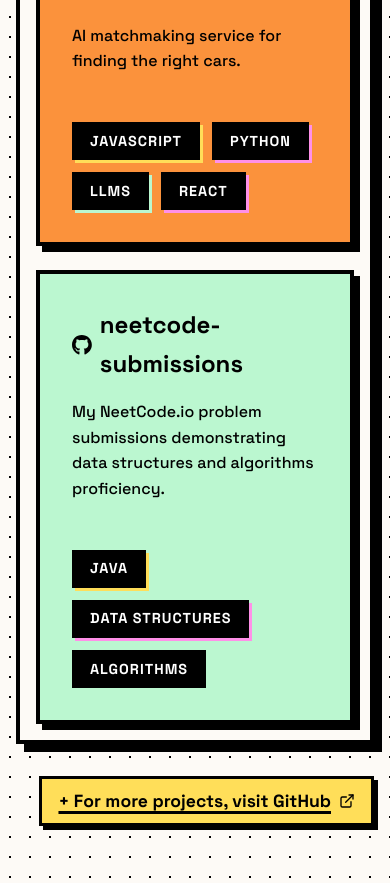
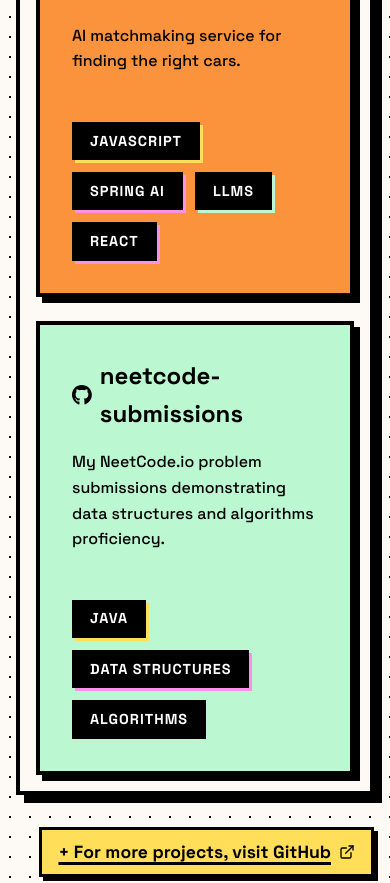
Before and after one commit to idevkshitij/idevkshitij.github.io, a React (Vite) app: page / in a window 390 px wide. Shown: the part 9893-10776 px from the top of the page. Built offline with nearby package versions, Linux system fonts and the light colour scheme.

Commit message:
Fixed mobile text wrapping and updated tags

```diff
--- a/src/App.jsx
+++ b/src/App.jsx
@@ -368,7 +368,7 @@
             <p>AI matchmaking service for finding the right cars.</p>
             <div className="tech-tags">
               <span className="tag">JavaScript</span>
-              <span className="tag">Python</span>
+              <span className="tag">Spring AI</span>
               <span className="tag">LLMs</span>
               <span className="tag">React</span>
             </div>
@@ -408,8 +408,8 @@
             style={{ cursor: 'pointer', display: 'flex', alignItems: 'center', justifyContent: 'center', gap: '0.5rem' }}
           >
             {isCopied ? (
-              <span style={{ color: 'black', display: 'flex', alignItems: 'center', gap: '0.5rem', fontWeight: 'bold' }}>
-                <Check size={20} color="green" /> Yay! Cheers! UPI copied 😇
+              <span style={{ color: 'black', display: 'flex', alignItems: 'center', gap: '0.5rem', fontWeight: 'bold', fontSize: '1rem' }}>
+                <Check size={20} color="green" style={{ flexShrink: 0 }} /> <span>Yay! Cheers! UPI copied 😇</span>
               </span>
             ) : (
               <>
--- a/src/index.css
+++ b/src/index.css
@@ -188,7 +188,7 @@
 
 /* Coffee Container */
 .coffee-container { background-color: #fff; border: 4px solid #000; padding: 2.5rem; box-shadow: 12px 12px 0px 0px #000; display: inline-block; max-width: 500px; width: 100%; }
-.upi-badge { background-color: var(--c-yellow); padding: 1.5rem; border: 4px solid #000; font-weight: 700; font-size: 1.3rem; letter-spacing: 1px; word-break: break-all; }
+.upi-badge { background-color: var(--c-yellow); padding: 1.5rem; border: 4px solid #000; font-weight: 700; font-size: 1.3rem; letter-spacing: 1px; word-wrap: break-word; overflow-wrap: break-word; }
 
 /* Modal Styles */
 .modal-overlay {
```
